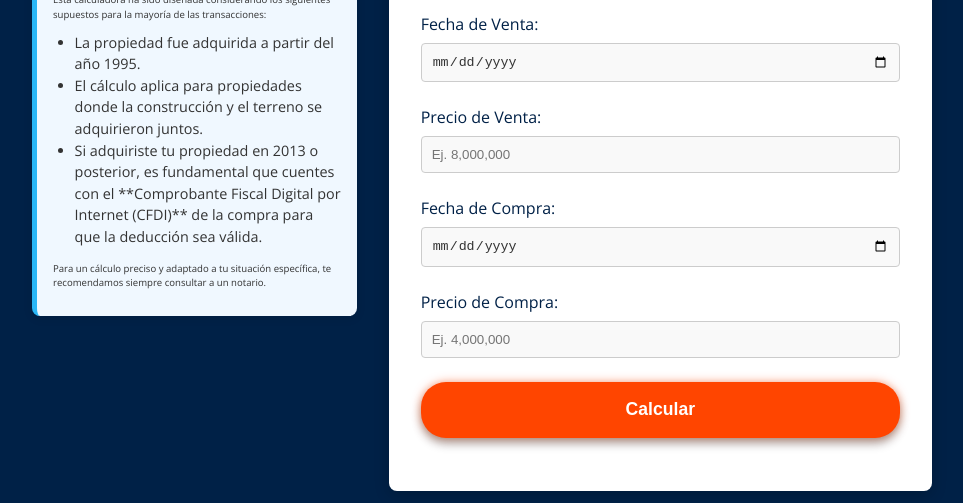
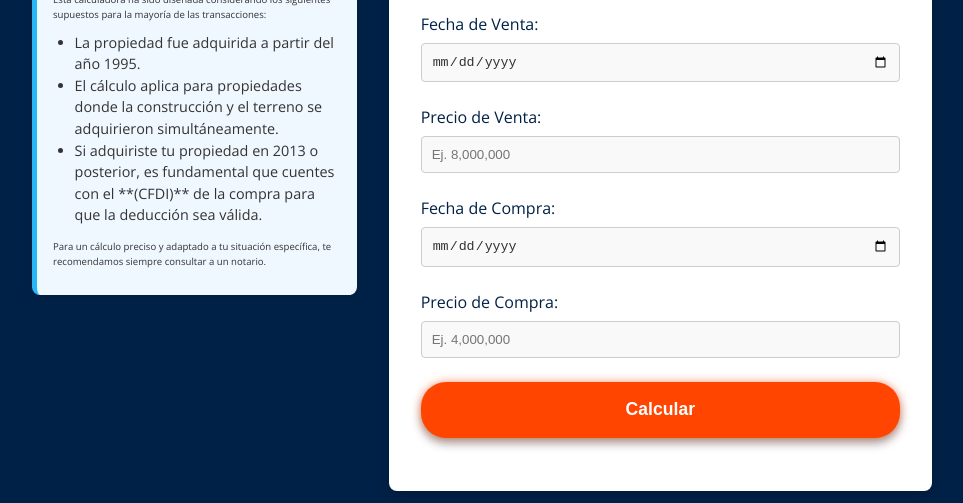
Before and after one commit to MrTowers361/Calculadora-ISR-venta-de-Inmuebles, a plain HTML site: page index.html in a window 1280 px wide. Shown: the part 297-800 px from the top of the page, without its empty margins (158-1121 px from the left). Drawn offline with nearby package versions, Linux system fonts and the light colour scheme.

Commit message:
Update index.html

```diff
--- a/index.html
+++ b/index.html
@@ -30,8 +30,8 @@
                     Esta calculadora ha sido diseñada considerando los siguientes supuestos para la mayoría de las transacciones:
                     <ul>
                         <li>La propiedad fue adquirida a partir del año 1995.</li>
-                        <li>El cálculo aplica para propiedades donde la construcción y el terreno se adquirieron juntos.</li>
-                        <li>Si adquiriste tu propiedad en 2013 o posterior, es fundamental que cuentes con el **Comprobante Fiscal Digital por Internet (CFDI)** de la compra para que la deducción sea válida.</li>
+                        <li>El cálculo aplica para propiedades donde la construcción y el terreno se adquirieron simultáneamente.</li>
+                        <li>Si adquiriste tu propiedad en 2013 o posterior, es fundamental que cuentes con el **(CFDI)** de la compra para que la deducción sea válida.</li>
                     </ul>
                 </p>
                 <p>
@@ -50,7 +50,7 @@
                         </label>
                     </div>
                     <p class="small-note">
-                        *La exención aplica si es casa habitación (una vez cada 5 años).
+                        *La exención aplica para casa habitación (una vez cada 3 años).
                     </p>
                 </div>
 
@@ -120,4 +120,5 @@
     </div>
     <script src="scripts.js"></script>
 </body>
+
 </html>
```
